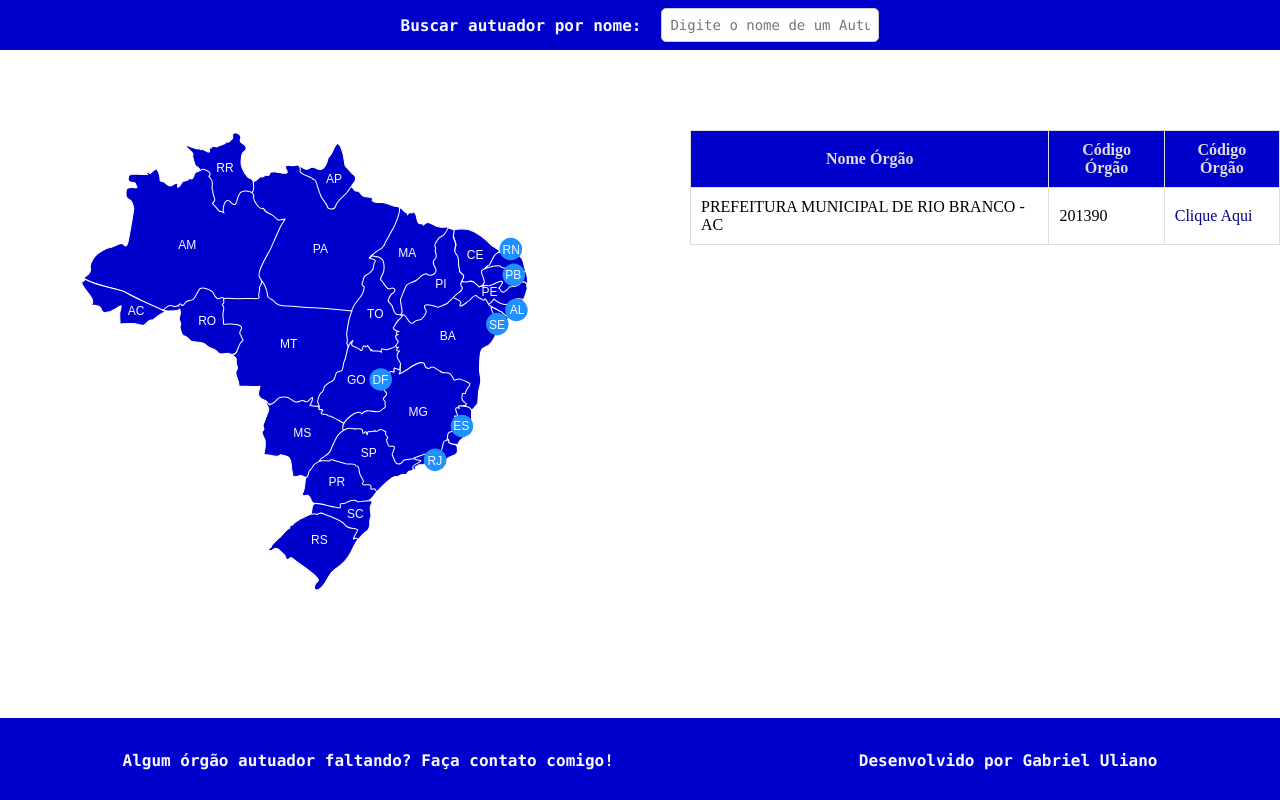
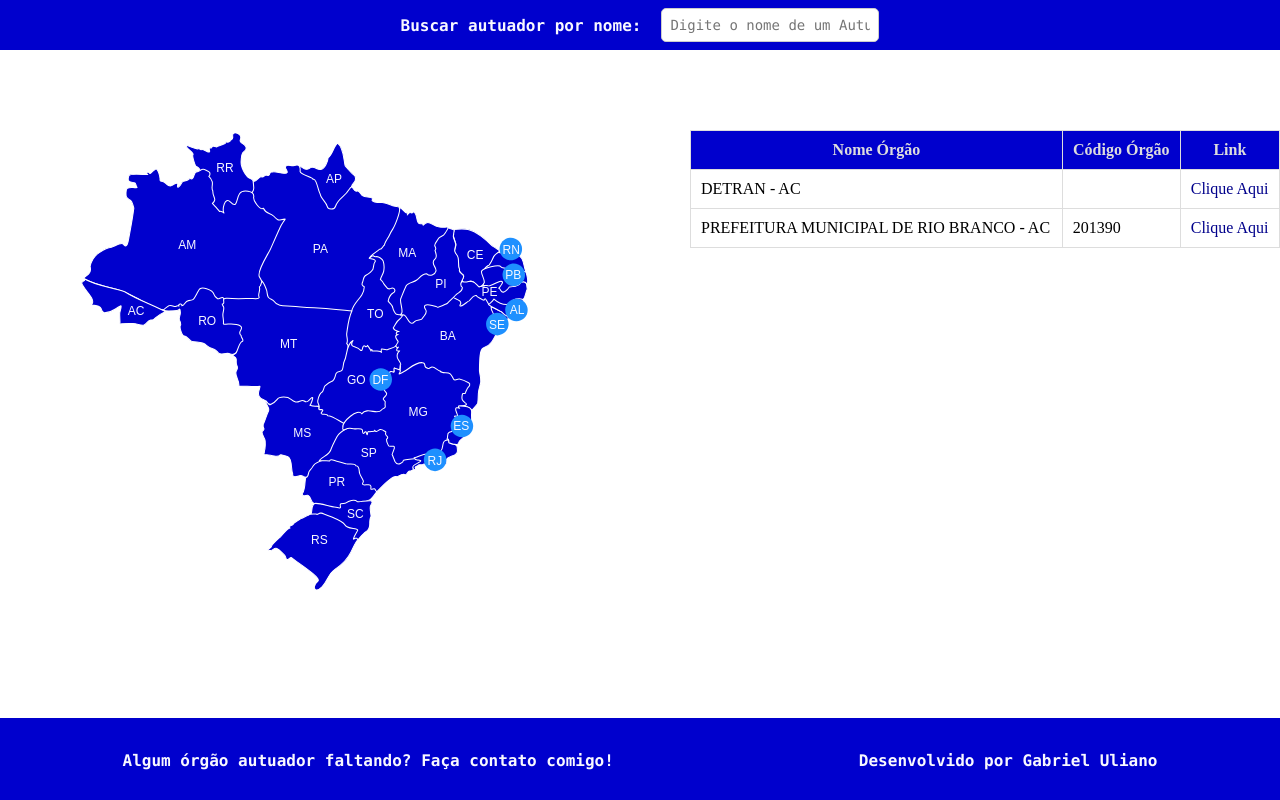
Before and after one commit to UlianoDev/ConsultaMultas, a Next.js app: page /estados/acre in a window 1280 px wide. Built offline with nearby package versions, Linux system fonts and the light colour scheme.

Commit message:
inserindo todos detrans

```diff
--- a/src/componentes/Tabela/Tabela.tsx
+++ b/src/componentes/Tabela/Tabela.tsx
@@ -64,7 +64,7 @@ function templateTabela(css: any, db:any, renderizarBody: boolean){
             <tr className={css.tr}>
             <th className={css.th}>Nome Órgão</th>
             <th className={css.th}>Código Órgão</th>
-           <th className={css.th}>Código Órgão</th>
+           <th className={css.th}>Link</th>
             </tr>
         </thead >
         <tbody className={css.tbody}>
--- a/src/data/db.json
+++ b/src/data/db.json
@@ -1319,6 +1319,66 @@
       "extratoOrgao": "",
       "boletoOrgao": "",
       "originariaOrgao": ""
+    },
+    {
+      "nomeOrgao": "DETRAN - AC",
+      "codigoOrgao": "",
+      "site": "https://www.detran.ac.gov.br/infracoes-multas/",
+      "fotoOrgao": "",
+      "notificacaoOrgao": "",
+      "extratoOrgao": "",
+      "boletoOrgao": "",
+      "originariaOrgao": ""
+    },
+    {
+      "nomeOrgao": "DETRAN - AP",
+      "codigoOrgao": "",
+      "site": "https://www.detran.ap.gov.br/detranap/veiculo/consulta-de-veiculos/",
+      "fotoOrgao": "",
+      "notificacaoOrgao": "",
+      "extratoOrgao": "",
+      "boletoOrgao": "",
+      "originariaOrgao": ""
+    },
+    {
+      "nomeOrgao": "DETRAN - TO",
+      "codigoOrgao": "",
+      "site": "https://www.to.gov.br/ouvidoria/detran-consulta-de-multas/3dw96np4xavc",
+      "fotoOrgao": "",
+      "notificacaoOrgao": "",
+      "extratoOrgao": "",
+      "boletoOrgao": "",
+      "originariaOrgao": ""
+    },
+    {
+      "nomeOrgao": "DETRAN - PB",
+      "codigoOrgao": "",
+      "site": "https://detran.pb.gov.br/formularios/multas-consulta-e-emissao-de-boleto-bancario",
+      "fotoOrgao": "",
+      "notificacaoOrgao": "",
+      "extratoOrgao": "",
+      "boletoOrgao": "",
+      "originariaOrgao": ""
+    },
+    {
+      "nomeOrgao": "DETRAN - SE",
+      "codigoOrgao": "",
+      "site": "https://www.detran.se.gov.br/portal/?menu=3",
+      "fotoOrgao": "",
+      "notificacaoOrgao": "",
+      "extratoOrgao": "",
+      "boletoOrgao": "",
+      "originariaOrgao": ""
+    },
+    {
+      "nomeOrgao": "DETRAN - SP",
+      "codigoOrgao": "",
+      "site": "https://www.detran.sp.gov.br/wps/portal/portaldetran/cidadao/infracoes/servicos/consultaMultas/!ut/p/z1/pZJLb8IwDIB_C4dea6cJW7pbBqXPaYNtUHJBBXWhU2lQ6ejfHw8JCdF1IHyL9X2J7RgkxCCLZJuppMp0keS781Q-zIIh9jyPWxFnVh-HY-fN90NGXHyEyQGgDN_tZyIQqcdR8NGHJyIkyLog7_HdW33ujAd7nw6I82phiNf5J8Al_R4Km7EXPwgp2vQ6H_8Icev7l4Bsv34C8oC0_UAr4F4ADTM876JhSP-VGYBUuZ4fN0oUc8oVyDL9Ssu0NH_KXXpZVevNk4EG1nVtKq1VnpoLvTKwSVnqTQXxOQnr1ec-Ysz8726-jYTodH4Bc-mK9g!!/p0/IZ7_JQ0CHH82L842D0QVEPIIK41G86=CZ6_JQ0CHH82L842D0QVEPIIK41G07=LA0=Ejavax.servlet.include.path_info!QCPpagesQCPdebitosRestricoesProprietarioQCPprePesquisaView.xhtml==/#Z7_JQ0CHH82L842D0QVEPIIK41G86",
+      "fotoOrgao": "",
+      "notificacaoOrgao": "",
+      "extratoOrgao": "",
+      "boletoOrgao": "",
+      "originariaOrgao": ""
     }
   ]
 }
--- a/src/data/db_personalizado.json
+++ b/src/data/db_personalizado.json
@@ -1,6 +1,16 @@
 {
 
   "SP": [
+    {
+      "nomeOrgao": "DETRAN - SP",
+      "codigoOrgao": "",
+      "site": "https://www.detran.sp.gov.br/wps/portal/portaldetran/cidadao/infracoes/servicos/consultaMultas/!ut/p/z1/pZJLb8IwDIB_C4dea6cJW7pbBqXPaYNtUHJBBXWhU2lQ6ejfHw8JCdF1IHyL9X2J7RgkxCCLZJuppMp0keS781Q-zIIh9jyPWxFnVh-HY-fN90NGXHyEyQGgDN_tZyIQqcdR8NGHJyIkyLog7_HdW33ujAd7nw6I82phiNf5J8Al_R4Km7EXPwgp2vQ6H_8Icev7l4Bsv34C8oC0_UAr4F4ADTM876JhSP-VGYBUuZ4fN0oUc8oVyDL9Ssu0NH_KXXpZVevNk4EG1nVtKq1VnpoLvTKwSVnqTQXxOQnr1ec-Ysz8726-jYTodH4Bc-mK9g!!/p0/IZ7_JQ0CHH82L842D0QVEPIIK41G86=CZ6_JQ0CHH82L842D0QVEPIIK41G07=LA0=Ejavax.servlet.include.path_info!QCPpagesQCPdebitosRestricoesProprietarioQCPprePesquisaView.xhtml==/#Z7_JQ0CHH82L842D0QVEPIIK41G86",
+      "fotoOrgao": "",
+      "notificacaoOrgao": "",
+      "extratoOrgao": "",
+      "boletoOrgao": "",
+      "originariaOrgao": ""
+    },
     {
       "nomeOrgao": "Prefeitura Municipal de Poá - SP",
       "codigoOrgao": "",
@@ -624,6 +634,16 @@
   ],
   "TO": [
     {
+      "nomeOrgao": "DETRAN - TO",
+      "codigoOrgao": "",
+      "site": "https://www.to.gov.br/ouvidoria/detran-consulta-de-multas/3dw96np4xavc",
+      "fotoOrgao": "",
+      "notificacaoOrgao": "",
+      "extratoOrgao": "",
+      "boletoOrgao": "",
+      "originariaOrgao": ""
+    },
+    {
       "nomeOrgao": "PREFEITURA DE PALMAS - TO",
       "codigoOrgao": 297330,
       "site": "https://controlpk-to.perkons.com.br/consulta/index.php?USUARIO=palmas-consulta",
@@ -1050,6 +1070,16 @@
   ],
   "PB": [
     {
+      "nomeOrgao": "DETRAN - PB",
+      "codigoOrgao": "",
+      "site": "https://detran.pb.gov.br/formularios/multas-consulta-e-emissao-de-boleto-bancario",
+      "fotoOrgao": "",
+      "notificacaoOrgao": "",
+      "extratoOrgao": "",
+      "boletoOrgao": "",
+      "originariaOrgao": ""
+    },
+    {
       "nomeOrgao": "PREFEITURA MUNICIPAL DE BOA VISTA - PB",
       "codigoOrgao": 203010,
       "site": "https://www.boavista.pb.gov.br/",
@@ -1090,18 +1120,6 @@
       "notificacaoOrgao":"",
       "extratoOrgao": "",
       "boletoOrgao": "",
-      "originariaOrgao": ""
-    }
-  ],
-  "": [
-    {
-      "nomeOrgao": "",
-      "codigoOrgao": "",
-      "site": "http://centralamc.com.br/",
-      "fotoOrgao": "X",
-      "notificacaoOrgao": "X",
-      "extratoOrgao": "X",
-      "boletoOrgao": "X",
       "originariaOrgao": ""
     }
   ],
@@ -1194,21 +1212,19 @@
   ],
   "AP": [
     {
+      "nomeOrgao": "DETRAN - AP",
+      "codigoOrgao": "",
+      "site": "https://www.detran.ap.gov.br/detranap/veiculo/consulta-de-veiculos/",
+      "fotoOrgao": "",
+      "notificacaoOrgao": "",
+      "extratoOrgao": "",
+      "boletoOrgao": "",
+      "originariaOrgao": ""
+    },
+    {
       "nomeOrgao": "PREFEITURA MUNICIPAL DE MACAPA - AP",
       "codigoOrgao": 206050,
       "site": "https://macapa.ap.gov.br/consulta-de-multas/",
-      "fotoOrgao": "X",
-      "notificacaoOrgao": "X",
-      "extratoOrgao": "X",
-      "boletoOrgao": "X",
-      "originariaOrgao": ""
-    }
-  ],
-  "NA": [
-    {
-      "nomeOrgao": "SECRETARIA MUNICIPAL DE MOBILIDADE URBANA - PR",
-      "codigoOrgao": 290670,
-      "site": "https://www.maringa.pr.gov.br/semob/",
       "fotoOrgao": "X",
       "notificacaoOrgao": "X",
       "extratoOrgao": "X",
@@ -1280,6 +1296,16 @@
   ],
   "AC": [
     {
+      "nomeOrgao": "DETRAN - AC",
+      "codigoOrgao": "",
+      "site": "https://www.detran.ac.gov.br/infracoes-multas/",
+      "fotoOrgao": "",
+      "notificacaoOrgao": "",
+      "extratoOrgao": "",
+      "boletoOrgao": "",
+      "originariaOrgao": ""
+    },
+    {
       "nomeOrgao": "PREFEITURA MUNICIPAL DE RIO BRANCO - AC",
       "codigoOrgao": 201390,
       "site": "https://www.riobranco.ac.gov.br/",
@@ -1323,6 +1349,18 @@
       "originariaOrgao": ""
     }
   ],
+  "SE":[
+    {
+      "nomeOrgao": "DETRAN - SE",
+      "codigoOrgao": "",
+      "site": "https://www.detran.se.gov.br/portal/?menu=3",
+      "fotoOrgao": "",
+      "notificacaoOrgao": "",
+      "extratoOrgao": "",
+      "boletoOrgao": "",
+      "originariaOrgao": ""
+    }
+  ],
   "ANTT": [
     {
       "nomeOrgao": "ANTT",
```
